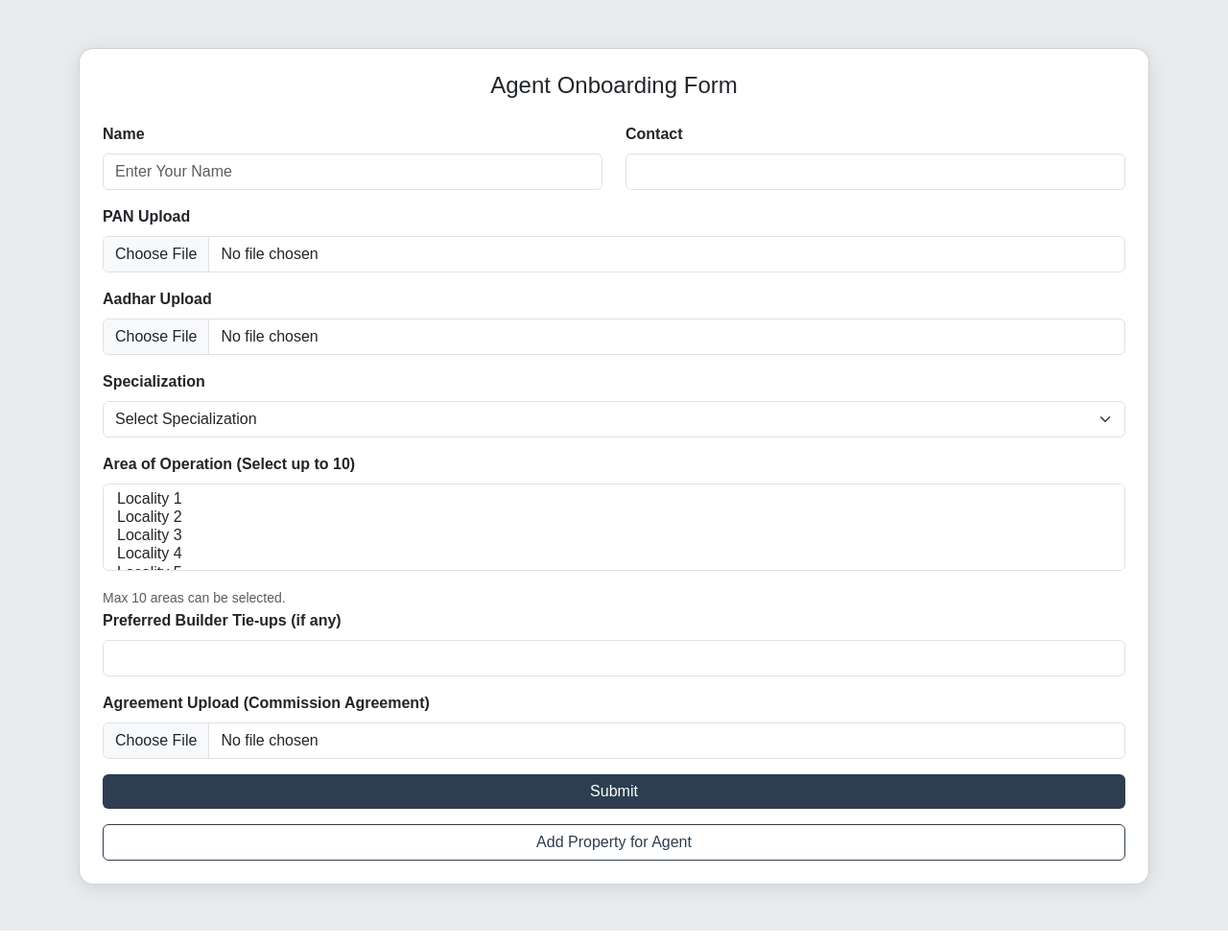
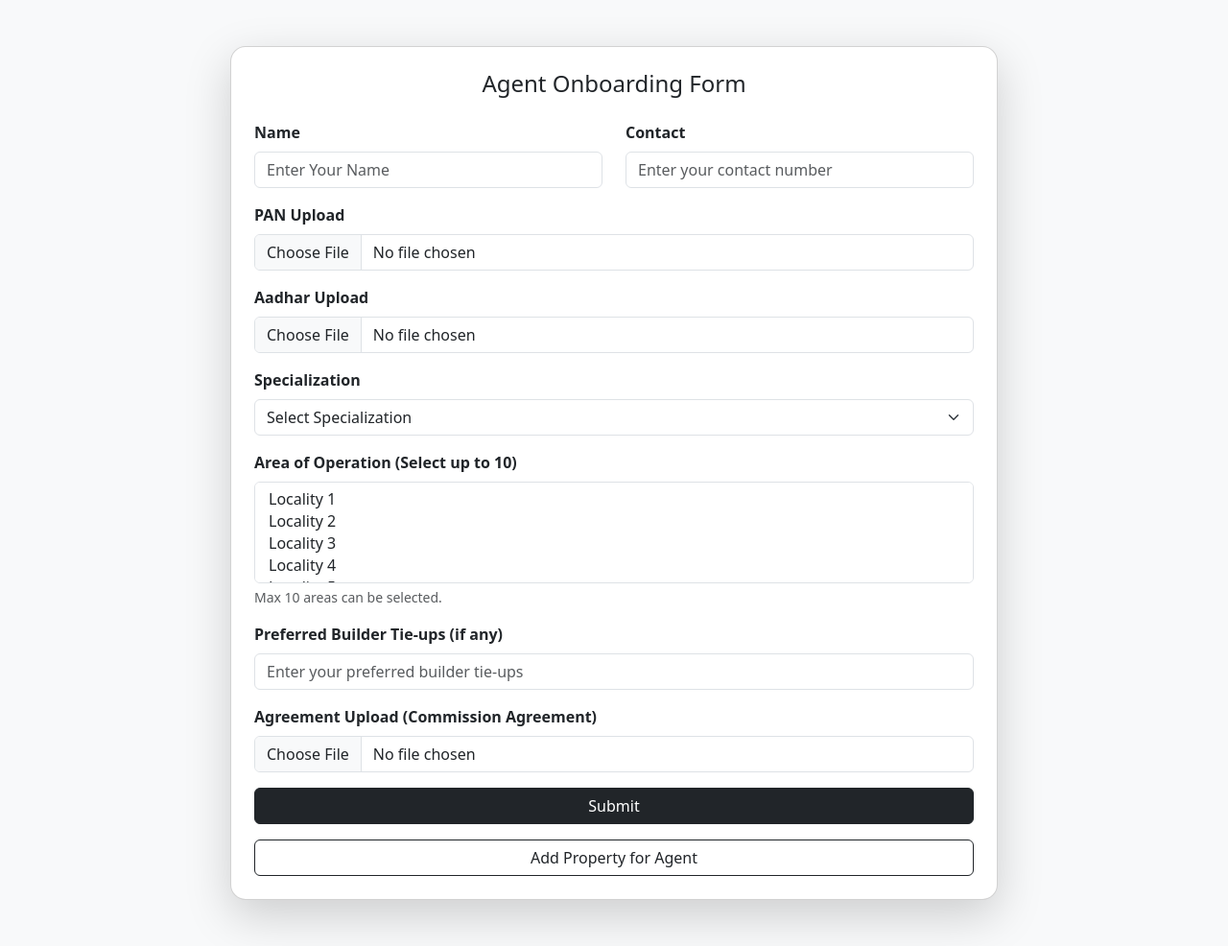
Before and after one commit to Veena-Infotech/VEC, a PHP site: page /add-agent-page.php in a window 1280 px wide. Shown: the whole page at 96% size. Run offline with PHP 8.4, Linux system fonts and the light colour scheme.

Commit message:
Refactor add-agent-page.php: Improve form styling, enhance validation, and update button styles

```diff
--- a/agent-broker-management/add-agent-page.php
+++ b/agent-broker-management/add-agent-page.php
@@ -12,92 +12,41 @@
   <link href="https://cdn.jsdelivr.net/npm/bootstrap-icons@1.10.5/font/bootstrap-icons.css" rel="stylesheet" />
   <!-- GSAP Animation Library -->
   <script src="https://cdnjs.cloudflare.com/ajax/libs/gsap/3.11.5/gsap.min.js"></script>
-  <!-- jQuery for Bootstrap -->
+  <!-- jQuery -->
   <script src="https://code.jquery.com/jquery-3.6.0.min.js"></script>
-  <!-- Bootstrap JS Bundle -->
+  <!-- Bootstrap Bundle -->
   <script src="https://cdn.jsdelivr.net/npm/bootstrap@5.3.0/dist/js/bootstrap.bundle.min.js"></script>
-  <style>
-    body {
-      background-color: #e9ecef;
-      /* Light gray background */
-      color: #333;
-      font-family: 'Arial', sans-serif;
-    }
-
-    .card {
-      border-radius: 15px;
-      background: white;
-      box-shadow: 0 4px 20px rgba(0, 0, 0, 0.1);
-      transition: transform 0.3s;
-      margin-top: 50px;
-      /* Add margin to separate from the top */
-    }
-
-    .card:hover {
-      transform: scale(1.02);
-    }
-
-    .form-label {
-      font-weight: bold;
-    }
-
-    .btn-primary {
-      background-color: #2c3e50;
-      /* Custom primary color */
-      border: none;
-      transition: background-color 0.3s;
-    }
-
-    .btn-primary:hover {
-      background-color: rgb(32, 47, 62);
-      /* Darker shade on hover */
-    }
-
-    .btn-outline-secondary {
-      color: #2c3e50;
-      border-color: #2c3e50;
-      transition: background-color 0.3s, color 0.3s;
-    }
-
-    .btn-outline-secondary:hover {
-      background-color: rgb(57, 81, 104);
-      color: white;
-    }
-
-    .form-control:focus {
-      border-color: rgb(65, 91, 117);
-      box-shadow: 0 0 5px rgba(#2c3e50, 0.5);
-    }
-  </style>
 </head>
 
-<body>
+<body class="bg-light text-dark">
 
-  <!-- Main Content -->
-  <main class="container mb-5">
-    <section class="card p-4" id="agentFormSection">
+  <main class="container py-5">
+    <section class="card shadow-lg rounded-4 p-4 mx-auto" id="agentFormSection" style="max-width: 800px;">
       <h2 class="fs-4 mb-4 text-center">Agent Onboarding Form</h2>
       <form id="agentForm">
         <div class="row mb-3">
           <div class="col-md-6">
-            <label for="agentName" class="form-label">Name</label>
+            <label for="agentName" class="form-label fw-bold">Name</label>
             <input type="text" class="form-control" id="agentName" required placeholder="Enter Your Name" />
           </div>
           <div class="col-md-6">
-            <label for="contact" class="form-label">Contact</label>
-            <input type="tel" class="form-control" id="contact" required pattern="[0-9]{10}" title="Please enter a valid 10-digit phone number." />
+            <label for="contact" class="form-label fw-bold">Contact</label>
+            <input type="tel" class="form-control" id="contact" required pattern="[0-9]{10}" title="Please enter a valid 10-digit phone number." placeholder="Enter your contact number" />
           </div>
         </div>
+
         <div class="mb-3">
-          <label for="panUpload" class="form-label">PAN Upload</label>
+          <label for="panUpload" class="form-label fw-bold">PAN Upload</label>
           <input type="file" class="form-control" id="panUpload" accept=".pdf,.jpg,.jpeg,.png" required />
         </div>
+
         <div class="mb-3">
-          <label for="aadharUpload" class="form-label">Aadhar Upload</label>
+          <label for="aadharUpload" class="form-label fw-bold">Aadhar Upload</label>
           <input type="file" class="form-control" id="aadharUpload" accept=".pdf,.jpg,.jpeg,.png" required />
         </div>
+
         <div class="mb-3">
-          <label for="specialization" class="form-label">Specialization</label>
+          <label for="specialization" class="form-label fw-bold">Specialization</label>
           <select class="form-select" id="specialization" required>
             <option value="">Select Specialization</option>
             <option value="Rental">Rental</option>
@@ -105,9 +54,10 @@
             <option value="Commercial">Commercial</option>
           </select>
         </div>
-        <div class="mb-3">
-          <label for="areaOfOperation" class="form-label">Area of Operation (Select up to 10)</label>
-          <select class="form-select" id="areaOfOperation" multiple="multiple" required>
+
+        <div class="mb-1">
+          <label for="areaOfOperation" class="form-label fw-bold">Area of Operation (Select up to 10)</label>
+          <select class="form-select" id="areaOfOperation" multiple required>
             <option value="Locality1">Locality 1</option>
             <option value="Locality2">Locality 2</option>
             <option value="Locality3">Locality 3</option>
@@ -122,27 +72,28 @@
             <option value="Locality12">Locality 12</option>
           </select>
         </div>
+        <div class="form-text mb-3">Max 10 areas can be selected.</div>
 
-        <small class="form-text text-muted">Max 10 areas can be selected.</small>
+        <div class="mb-3">
+          <label for="builderTieUps" class="form-label fw-bold">Preferred Builder Tie-ups (if any)</label>
+          <input type="text" class="form-control" id="builderTieUps" placeholder="Enter your preferred builder tie-ups" />
         </div>
+
         <div class="mb-3">
-          <label for="builderTieUps" class="form-label">Preferred Builder Tie-ups (if any)</label>
-          <input type="text" class="form-control" id="builderTieUps" />
-        </div>
-        <div class="mb-3">
-          <label for="agreementUpload" class="form-label">Agreement Upload (Commission Agreement)</label>
+          <label for="agreementUpload" class="form-label fw-bold">Agreement Upload (Commission Agreement)</label>
           <input type="file" class="form-control" id="agreementUpload" accept=".pdf,.jpg,.jpeg,.png" required />
         </div>
-        <button type="submit" class="btn btn-primary w-100">Submit</button>
+
+        <button type="submit" class="btn btn-dark w-100">Submit</button>
       </form>
-      <button class="btn btn-outline-secondary mt-3 w-100" onclick="addPropertyForAgent()">Add Property for Agent</button>
+
+      <button class="btn btn-outline-dark mt-3 w-100" onclick="addPropertyForAgent()">Add Property for Agent</button>
     </section>
   </main>
 
-  <!-- Script for form validation and animations -->
   <script>
     $(document).ready(function() {
-      // GSAP animation for the form section
+      // Animate form on load
       gsap.from("#agentFormSection", {
         duration: 1,
         y: -50,
@@ -150,24 +101,94 @@
         ease: "power2.out"
       });
 
+      // Limit area of operation to 10
       $('#areaOfOperation').on('change', function() {
-        const selectedOptions = $(this).find('option:selected');
-        if (selectedOptions.length > 10) {
+        const selected = $(this).find('option:selected');
+        if (selected.length > 10) {
           alert('You can select a maximum of 10 areas.');
-          $(this).val($(this).val().slice(0, 10));
+          const values = selected.slice(0, 10).map(function() {
+            return $(this).val();
+          }).get();
+          $(this).val(values);
         }
       });
 
+      // Validate helper functions
+      function validateName(name) {
+        // Allow only alphabets and spaces
+        return /^[A-Za-z\s]+$/.test(name.trim());
+      }
+
+      function validateContact(contact) {
+        // Allow only numeric characters
+        return /^[0-9]+$/.test(contact);
+      }
+
+      function validateFile(fileInput) {
+        if (!fileInput || !fileInput.files || !fileInput.files[0]) return false;
+        const file = fileInput.files[0];
+        const allowedTypes = ['application/pdf', 'image/jpeg', 'image/png'];
+        return allowedTypes.includes(file.type);
+      }
+
+      // Step-wise validation
+      function stepWiseValidation() {
+        const name = $('#agentName').val().trim();
+        const contact = $('#contact').val().trim();
+        const panFile = document.getElementById('panUpload');
+        const aadharFile = document.getElementById('aadharUpload');
+        const agreementFile = document.getElementById('agreementUpload');
+        const areaSelection = $('#areaOfOperation').val();
+
+        // Step 1: Validate Name
+        if (!validateName(name)) {
+          alert("Please enter a valid name (letters and spaces only).");
+          $('#agentName').focus();
+          return false;
+        }
+
+        // Step 2: Validate Contact
+        if (!validateContact(contact) || contact.length !== 10) {
+          alert("Please enter a valid 10-digit contact number (numbers only).");
+          $('#contact').focus();
+          return false;
+        }
+
+        // Step 3: Validate File Uploads
+        if (!validateFile(panFile)) {
+          alert("Please upload a valid PAN file.");
+          $('#panUpload').focus();
+          return false;
+        }
+
+        if (!validateFile(aadharFile)) {
+          alert("Please upload a valid Aadhar file.");
+          $('#aadharUpload').focus();
+          return false;
+        }
+
+        if (!validateFile(agreementFile)) {
+          alert("Please upload a valid agreement file.");
+          $('#agreementUpload').focus();
+          return false;
+        }
+
+        // Step 4: Validate Area of Operation
+        if (!areaSelection || areaSelection.length === 0) {
+          alert("Please select at least one area of operation.");
+          $('#areaOfOperation').focus();
+          return false;
+        }
+
+        return true; // All validations passed
+      }
+
+      // Form submit
       $('#agentForm').on('submit', function(e) {
         e.preventDefault();
 
-        // Custom validation
-        if (!this.checkValidity()) {
-          alert('Please fill out all required fields correctly.');
-          return;
-        }
-
-        // Submit animation
+        if (stepWiseValidation()) {
+          // Show animation
           gsap.to("#agentFormSection", {
             duration: 0.5,
             scale: 0.95,
@@ -178,7 +199,6 @@
                 opacity: 0,
                 onComplete: function() {
                   alert('Agent added successfully!');
-                // Reset form after submission
                   $('#agentForm')[0].reset();
                   gsap.to("#agentFormSection", {
                     duration: 0.5,
@@ -189,11 +209,11 @@
               });
             }
           });
+        }
       });
     });
 
     function addPropertyForAgent() {
-      // Logic to add property for the agent
       alert('Redirecting to Add Property for Agent...');
     }
   </script>
```
Lines whose indentation alone changed are shown as unchanged.
